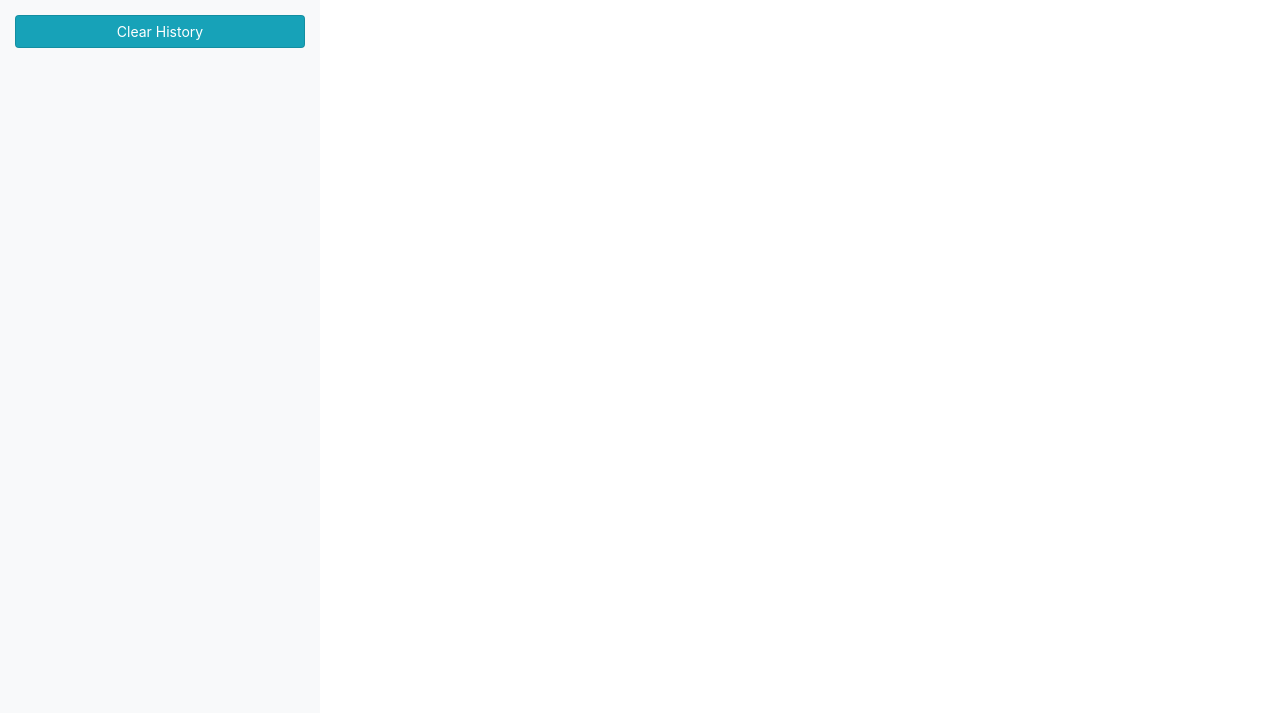
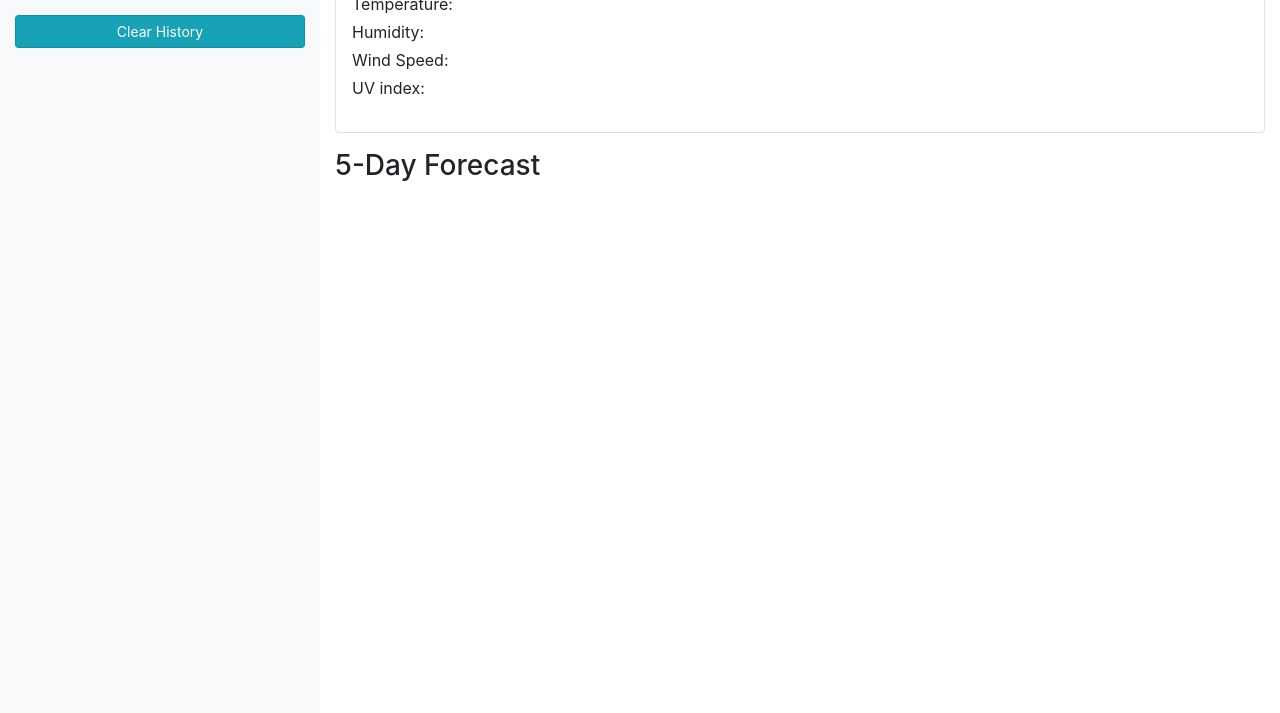
Before and after one commit to benjamind10/weather-dashboard, a plain HTML site: page index.html in a window 1280 px wide. Shown: the part 146-859 px from the top of the page. Drawn offline with nearby package versions, Linux system fonts and the light colour scheme.

```diff
--- a/index.html
+++ b/index.html
@@ -39,10 +39,10 @@
                     </ul>
                 </div>
             </div>
-            <div id="weather-content hide" class="col-12 col-md-9">
+            <div id="weather-content" class="col-12 col-md-9">
                 <div class="row">
                     <div class="col-12">
-                        <div class="city-info border rounded my-3 px-3 py-3 hide">
+                        <div class="city-info border rounded my-3 px-3 py-3">
                             <h2 id="current-city">City Information <small class="text-muted" id="current-date"></small>
                             </h2>
                             <p class="mb-1">Temperature: <span id="current-temp"></span></p>
@@ -52,9 +52,10 @@
                         </div>
                     </div>
                 </div>
-                <div class="row hide" id="five-day-forecast">
+                <div class="row">
                     <div class="col-12">
                         <h3>5-Day Forecast</h3>
+                    </div>
                 </div>
                 <div id="five-day-forecast" class="row row-cols-1 hide">
                     <div class="card-group">
@@ -72,7 +73,6 @@
             </div>
         </div>
     </div>
-    </div>
     <script src="https://cdn.jsdelivr.net/npm/moment@2.24.0/moment.min.js"></script>
     <script src="https://code.jquery.com/jquery-3.4.1.min.js"></script>
     <script src="assets/js/script.js"></script>
```
Lines whose indentation alone changed are shown as unchanged.
